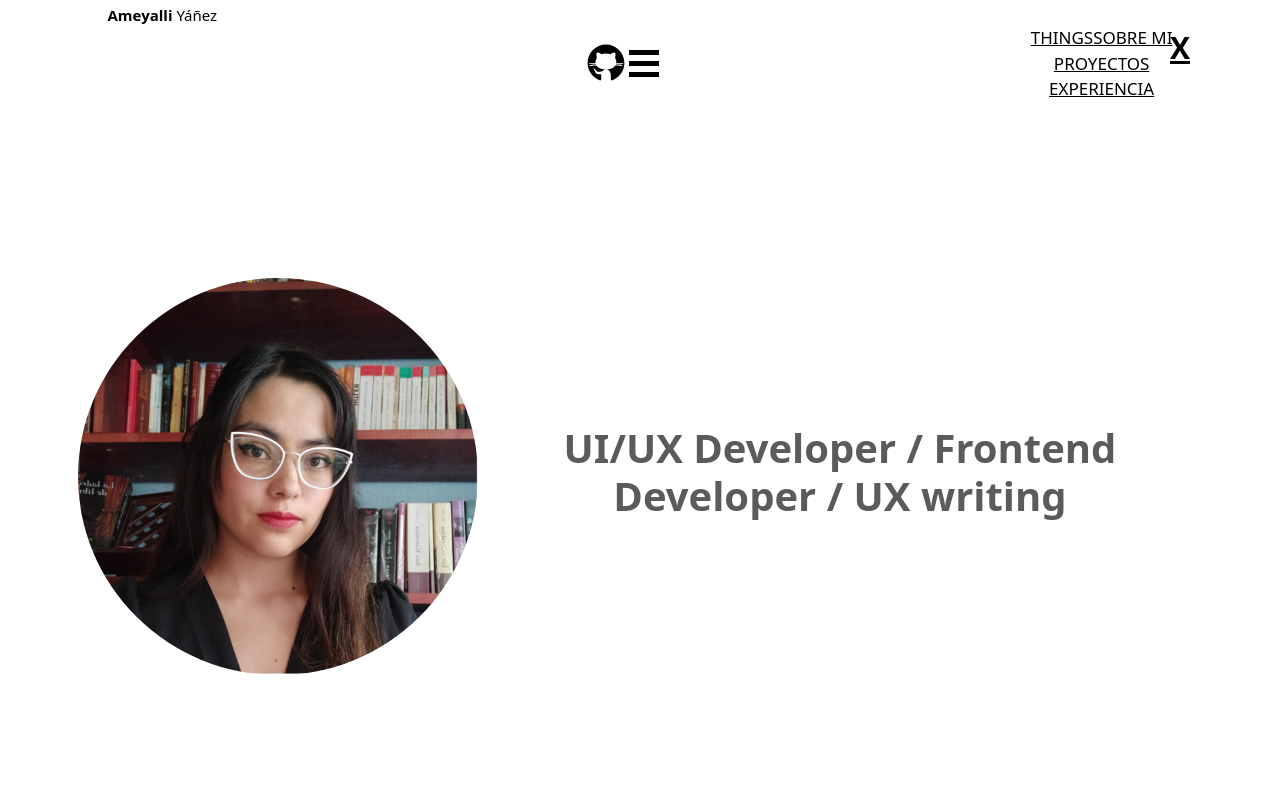
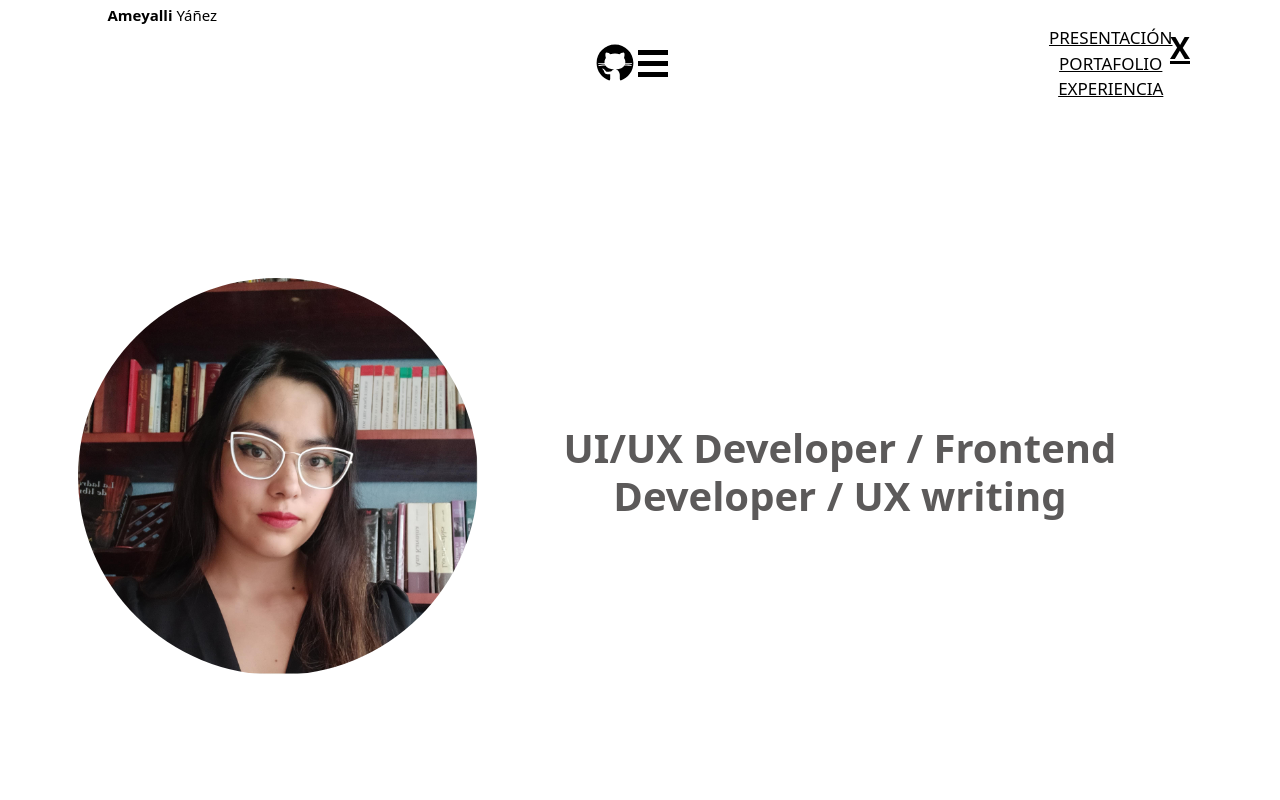
Before and after one commit to RavenAoiffe/AmeyalliYanezPortfolio, a React (Vite) app: page / in a window 1280 px wide. Both pictures are taken after a click on the element 1154 px from the left and 25 px from the top of the page. Shown: the top 800 px of the page. Built offline with nearby package versions, Linux system fonts and the light colour scheme.

Commit message:
Anchor link with smooth

```diff
--- a/package.json
+++ b/package.json
@@ -12,6 +12,7 @@
   "dependencies": {
     "bootstrap": "^5.3.2",
     "react": "^18.2.0",
+    "react-anchor-link-smooth-scroll": "^1.0.12",
     "react-bootstrap": "^2.9.0",
     "react-dom": "^18.2.0"
   },
--- a/src/components/Descripcion.jsx
+++ b/src/components/Descripcion.jsx
@@ -2,7 +2,7 @@ import React from 'react';
 
 const Descripcion = () => {
     return (
-        <div className='mt-3 text description'>
+        <div id="presentacion" className='mt-3 text description'>
             <p>
                <b>
                 Apasionada de la programación web y la literatura. Soy un híbrido. Me gusta mucho el diseño UI/UX y
--- a/src/components/Experiencia.jsx
+++ b/src/components/Experiencia.jsx
@@ -1,7 +1,7 @@
 
 const Experiencia = () => {
     return (
-        <div className="">
+        <div id="experiencia">
             <div className="bloque flex experiencia">
                 <div className="cuadro-primero cuadro text-center">
                     <div className="cuadro-flotante">
--- a/src/components/Header.jsx
+++ b/src/components/Header.jsx
@@ -15,17 +15,7 @@ const Header = () => {
       }
   }
 
-  const enlaces = [
-    'presentacion',
-    'Porta',
-    'Experiencia'
-  ]
 
-  const locationWindow = e =>{
-     // e.preventDefault();
-      console.log(e.target.id)
-      window.location.href = e.target.id;
-  }
 return(
 <nav id="menu">
   <p className="fechas">
@@ -64,25 +54,18 @@ return(
   <ul id="navegacion"
   className={abrirmenu ? 'navegacion-principal flex' : 'navegacion-principal hidden' }>
     <li>
-      <a href="#" className="cerrar" onClick={abrirMenuClick}>
+      <a  className="cerrar" onClick={abrirMenuClick}>
         X
       </a>
     </li>
     <li>
-    <AnchorLink href='#presentacion'>Things</AnchorLink>
-      <a className="enlace">
-        Sobre mi
-      </a>
+    <AnchorLink href='#presentacion'>Presentación</AnchorLink>
     </li>
     <li>
-      <a className="enlace">
-        Proyectos
-      </a>
+    <AnchorLink href='#portafolio'>Portafolio</AnchorLink>
     </li>
     <li>
-      <a className="enlace">
-        Experiencia
-      </a>
+    <AnchorLink href='#experiencia'>Experiencia</AnchorLink>
     </li>
     <li>
       <a className="enlace hidden" href="#Educacion">
```
Also changed, not shown: 1 other file (tests, documents, lock files or other folders).
